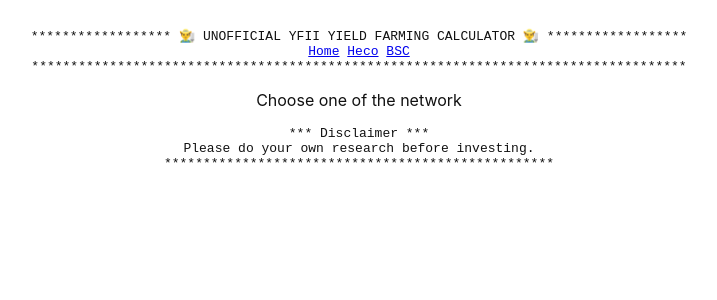
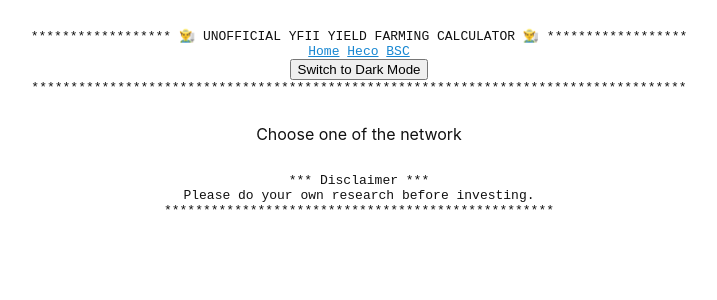
Before and after one commit to Uniscam/heco-yield-mining-info, a React (Create React App) app: page / in a window 1280 px wide. Shown: the top 300 px of the page, without its empty margins (281-998 px from the left). Built offline with nearby package versions, Linux system fonts and the light colour scheme.

Commit message:
feat: OS darkmode support

```diff
--- a/src/App.scss
+++ b/src/App.scss
@@ -1,5 +1,23 @@
+html {
+  background: var(--theme-page-background);
+  color: var(--theme-page-text);
+}
+
 .App {
+  display: flex;
+  flex-direction: column;
+  justify-content: center;
+  align-items: center;
+
   text-align: center;
   background: var(--theme-page-background);
   color: var(--theme-page-text);
 }
+
+// a:visited {
+//   color: var(--theme-page-text);
+// }
+
+a {
+  color: var(--theme-color);
+}
--- a/src/App.tsx
+++ b/src/App.tsx
@@ -8,7 +8,11 @@
 
 function App() {
   const [hideStopped, toggle] = useState(false);
-  const [theme, setTheme] = useState('light');
+  const isOsDarkmode = window.matchMedia && window.matchMedia('(prefers-color-scheme: dark)').matches
+  const [theme, setTheme] = useState(isOsDarkmode ? 'dark' : 'light');
+  const switchTheme = () => {
+    setTheme(theme === 'dark' ? 'light' : 'dark');
+  }
 
   return (
     <Router>
@@ -18,7 +22,9 @@
           {`
 ****************** 👨‍🌾 UNOFFICIAL YFII YIELD FARMING CALCULATOR 👨‍🌾 ******************
 `}
-<Link to="/">Home</Link> <Link to="/heco">Heco</Link> <Link to="/bsc">BSC</Link>
+            <Link to="/">Home</Link> <Link to="/heco">Heco</Link> <Link to="/bsc">BSC</Link>
+            <br></br>
+            <button onClick={() => switchTheme()} >Switch to {theme === 'dark' ? 'Light' : 'Dark'} Mode</button>
             {`
 ************************************************************************************`}
         </pre>
--- a/src/style/theme.scss
+++ b/src/style/theme.scss
@@ -1,11 +1,11 @@
 .light {
-  --theme-color: #a80000;
+  --theme-color: #1686d1;
   --theme-page-background: #fff;
   --theme-page-text: #111;
 }
 
 .dark {
-  --theme-color: #0000a8;
-  --theme-page-background: #111;
+  --theme-color: #e0d422;
+  --theme-page-background: #272727;
   --theme-page-text: #fff;
 }
```
